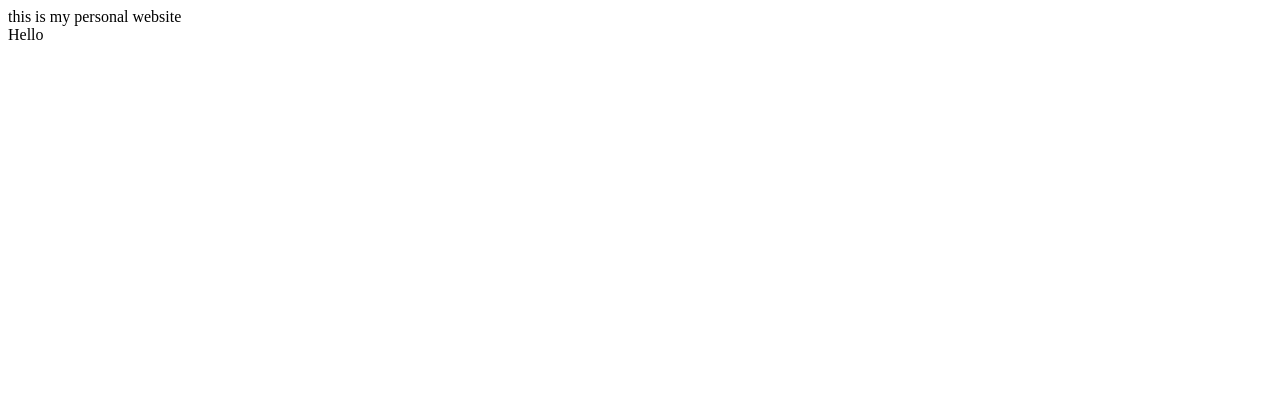
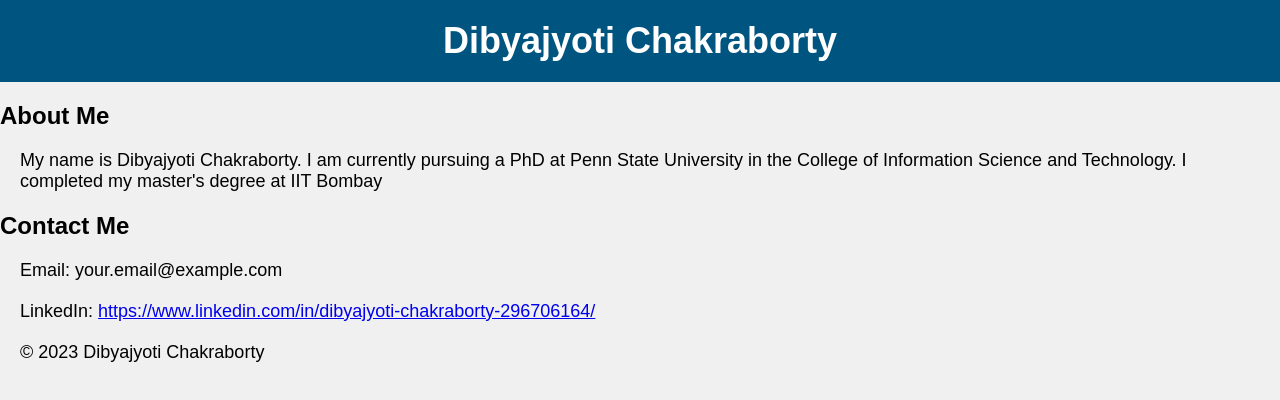
Before and after one commit to Dibyajyoti-Chakraborty/dibyajyoti-chakraborty.github.io, a plain HTML site: page index.html in a window 1280 px wide. Drawn offline with Linux system fonts and the light colour scheme.

Commit message:
Update index.html

```diff
--- a/index.html
+++ b/index.html
@@ -1,2 +1,47 @@
-this is my personal website<br>
-Hello
+<!DOCTYPE html>
+<html lang="en">
+<head>
+    <meta charset="UTF-8">
+    <meta name="viewport" content="width=device-width, initial-scale=1.0">
+    <title>Dibyajyoti Chakraborty - Personal Website</title>
+    <style>
+        body {
+            font-family: Arial, sans-serif;
+            margin: 0;
+            padding: 0;
+            background-color: #f0f0f0;
+        }
+        header {
+            background-color: #005580;
+            color: #ffffff;
+            padding: 20px;
+            text-align: center;
+        }
+        h1 {
+            margin: 0;
+            font-size: 36px;
+        }
+        p {
+            font-size: 18px;
+            margin: 20px;
+        }
+    </style>
+</head>
+<body>
+    <header>
+        <h1>Dibyajyoti Chakraborty</h1>
+    </header>
+    <section>
+        <h2>About Me</h2>
+        <p>My name is Dibyajyoti Chakraborty. I am currently pursuing a PhD at Penn State University in the College of Information Science and Technology. I completed my master's degree at IIT Bombay</p>
+    </section>
+    <section>
+        <h2>Contact Me</h2>
+        <p>Email: your.email@example.com</p>
+        <p>LinkedIn: <a href="https://www.linkedin.com/in/your-profile/">https://www.linkedin.com/in/dibyajyoti-chakraborty-296706164/</a></p>
+    </section>
+    <footer>
+        <p>&copy; 2023 Dibyajyoti Chakraborty</p>
+    </footer>
+</body>
+</html>
```
